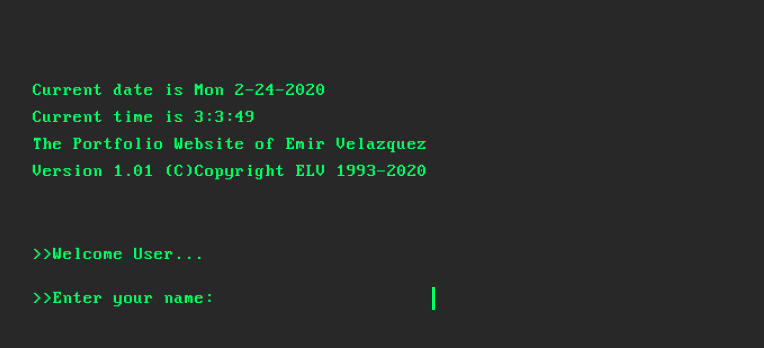
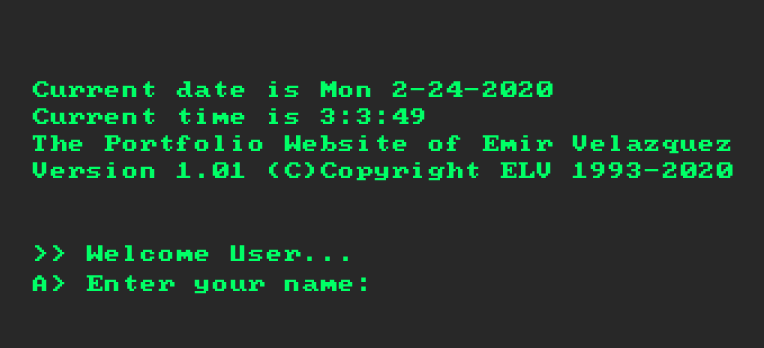
Before and after one commit to EmirVelazquez/emir-velazquez, a React (Create React App) app: page / in a window 1280 px wide. Shown: the top 348 px of the page, without its empty margins (44-808 px from the left). Built offline with nearby package versions, Linux system fonts and the light colour scheme.

Commit message:
more css changes to startscreen component. added ibm bios font. few component jsx changes

```diff
--- a/src/components/StartUpScreen.jsx
+++ b/src/components/StartUpScreen.jsx
@@ -53,6 +53,9 @@ class startUpScreen extends Component {
         });
     }
 
+    // Method to handle input box changes
+
+
     render() {
         return (
             <div id="startScreen" className="container-fluid">
@@ -66,12 +69,10 @@ class startUpScreen extends Component {
                         </div>
 
                         <div>
-                            <p>>>Welcome User...</p>
-                        </div>
-                        <div>
-                            <p id="cursorContainer">>>Enter your name: <input type="text" className="userNameContainer"></input>
-                                <i></i>
-                            </p>
+                            <p className="userText">>> Welcome User...</p>
+                            <div id="cursorContainer">A> Enter your name:
+                            <input type="text" className="userNameContainer" autoFocus autoComplete="on"></input>
+                            </div>
                         </div>
                     </div>
                 </div>
--- a/src/index.css
+++ b/src/index.css
@@ -1,7 +1,7 @@
-/* Setting a font here */
+/* creating a font family here */
 @font-face {
     font-family: terminalFont;
-    src: url("./font/PerfectDOSVGA437Win.ttf");
+    src: url("./font/IBM_BIOS.ttf");
 }
 
 body {
@@ -14,13 +14,12 @@ body {
     font-family: terminalFont;
     padding: 6%;
 }
-    /* font-family: "IBM Plex Mono"; */
 
 #infoParagraph{
     margin-bottom: 5%;
 }
 
-.info {
+.info, .userText {
     margin: 0;
 }
 
@@ -28,32 +27,11 @@ body {
     background-color: #282828;
     color: #00FF66;
     caret-color: #00FF66;
-    border: none;
-    border-color: transparent;
+    border: 2px solid #282828;
+    border-bottom: 2px solid #00FF66;
     outline: none;
 }
 
-#cursorContainer {
-    position: relative;
+.userNameContainer:focus {
+    border: 2px solid #282828;
 }
-#cursorContainer i {
-    position: absolute;
-    width: 3px;
-    height: 80%;
-    background-color: #00FF66;
-    /* left: 1px; */
-    top: 10%;
-    animation-name: blinker;
-    animation-duration: 1000ms;
-    animation-iteration-count: infinite;
-    opacity: 1;
-}
-
-#cursor input:focus + i {
-    display: none;
-}
-
-@keyframes blinker {
-    from {opacity: 1;}
-    to {opacity: 0;}
-}
```
Also changed, not shown: src/font/IBM_BIOS.ttf (added), src/font/PerfectDOSVGA437Win.ttf (deleted).
